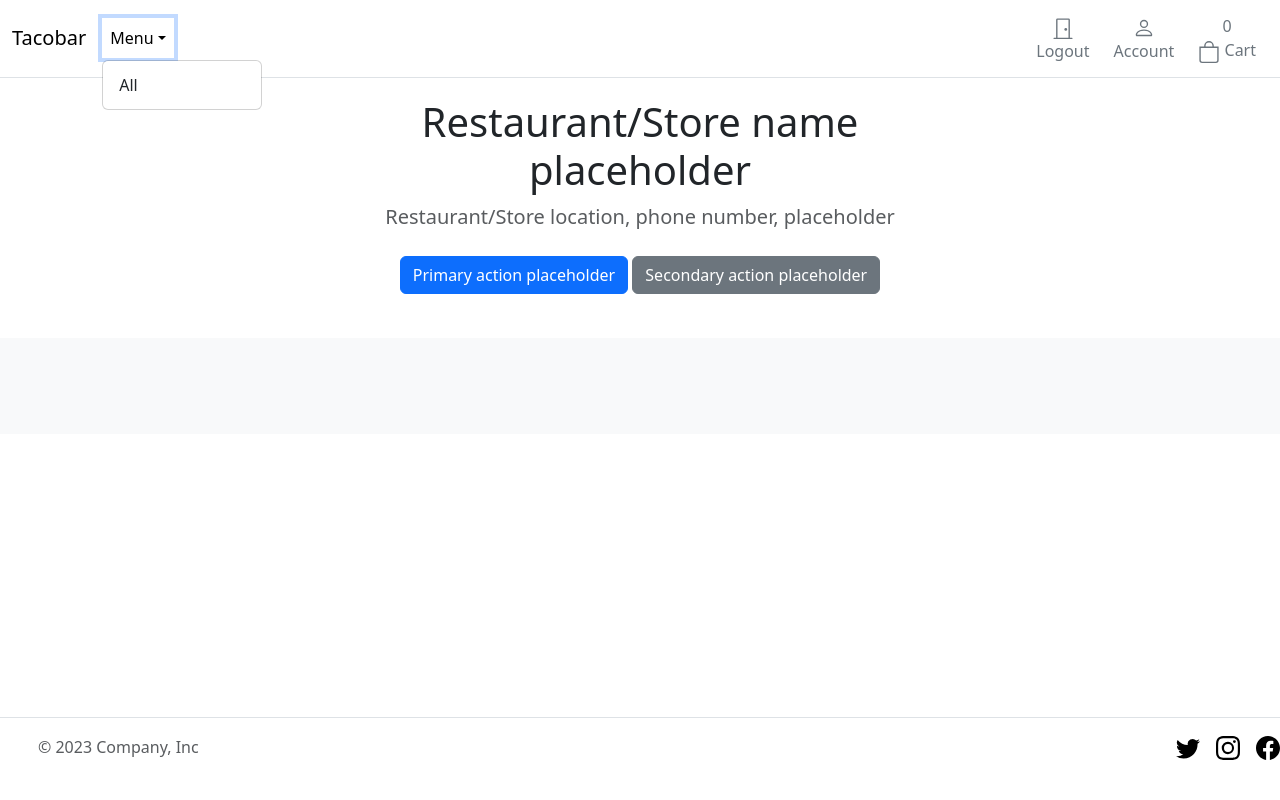
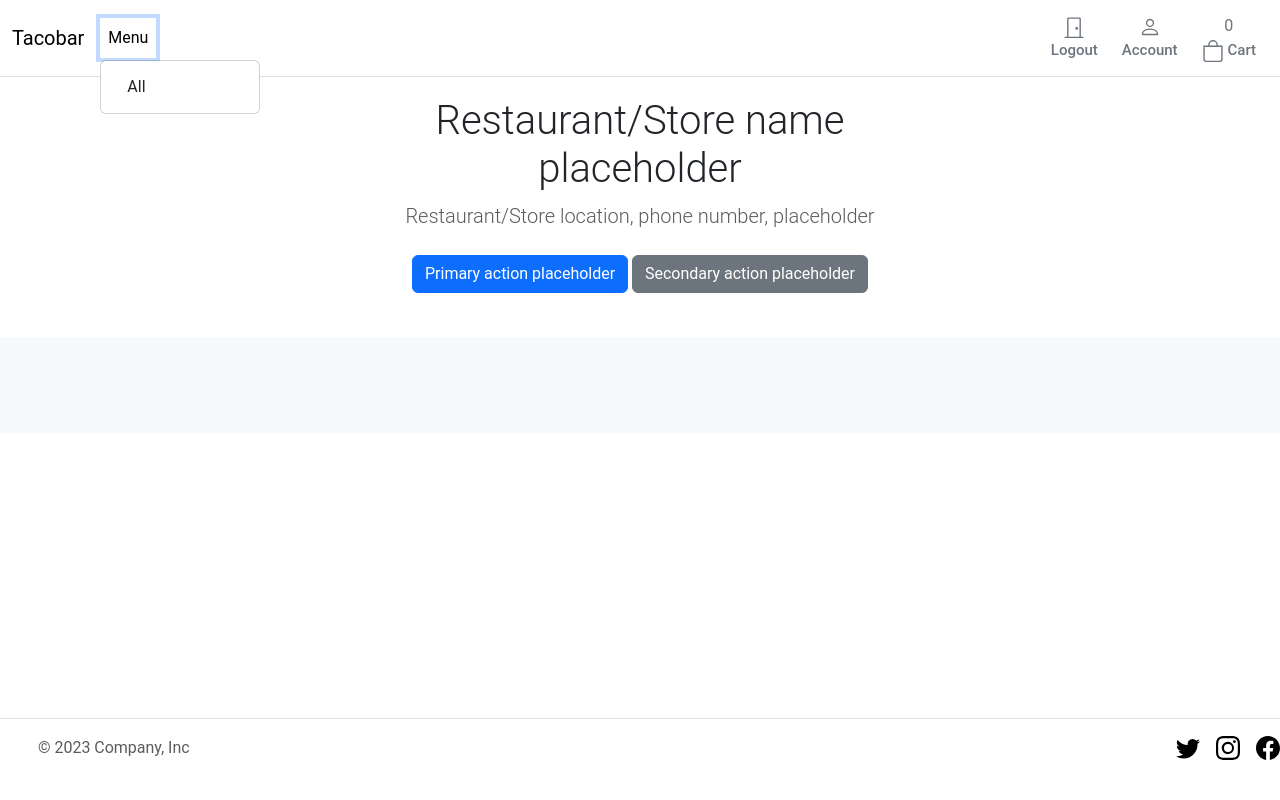
Before and after one commit to mdmn07C5/Masaflora, a Django app: page / in a window 1280 px wide, after a click on "Menu". Run offline with Django 4.2, Linux system fonts and the light colour scheme; data that the repository does not hold is empty.

Commit message:
ui shit
added some fancyboi css for the base html

```diff
--- /dev/null
+++ b/static/core/css/base.css
@@ -0,0 +1,78 @@
+/* Bootstrap Over-ride */
+@media (min-width: 1000px){
+    .container{
+        max-width: 1000px;
+    }
+}
+@media (max-width: 1200px){
+    .container{
+        max-width: 100%;
+        padding:0 24px;
+    }
+}
+.dropdown-toggle::after {
+    display: none;
+}
+.dropdown-menu{
+    top:58px;
+    left:0px;
+    padding:10px;
+}
+
+.alert-primary{
+    background-color: #E4F1FF;
+}
+
+
+/* Fonts */
+@import url('https://fonts.googleapis.com/css2?family=Roboto:wght@300;400;500;700&display=swap');
+html, body, p, div{
+    letter-spacing: -0.02px;
+    font-family: 'Roboto', sans-serif;
+}
+.fs12{
+    font-size: 12px;
+}
+.fs15{
+    font-size: 0.9375rem;
+}
+
+.fw300{
+    font-weight: 300;
+}
+.fw500{
+    font-weight: 500;
+}
+
+
+/* Navigation-Main*/
+
+/* xs */
+.logo {
+    width: 49px;
+    height: auto;
+}
+/* sm */
+@media (min-width: 768px) {
+    .logo {
+        width: 49px;
+    }
+}
+/* md */
+@media (min-width: 992px) {
+    .logo {
+        width: 60px;
+    }
+}
+/* lg */
+@media (min-width: 1200px) {
+    .logo {
+        width: 70px;
+    }
+}
+
+/* Footer */
+
+.footer > div > div > ul > li{
+    padding-bottom:8px;
+}
--- a/templates/tacobar/base.html
+++ b/templates/tacobar/base.html
@@ -22,6 +22,7 @@
         <script src="https://cdn.jsdelivr.net/npm/bootstrap@5.3.2/dist/js/bootstrap.min.js"
                 integrity="sha384-BBtl+eGJRgqQAUMxJ7pMwbEyER4l1g+O15P+16Ep7Q9Q+zqX6gSbd85u4mG4QzX+"
                 crossorigin="anonymous"></script>
+        <link rel="stylesheet" href="{% static 'core/css/base.css' %}">
     </head>
     <body class="d-flex flex-column min-vh-100">
         <header>
```
